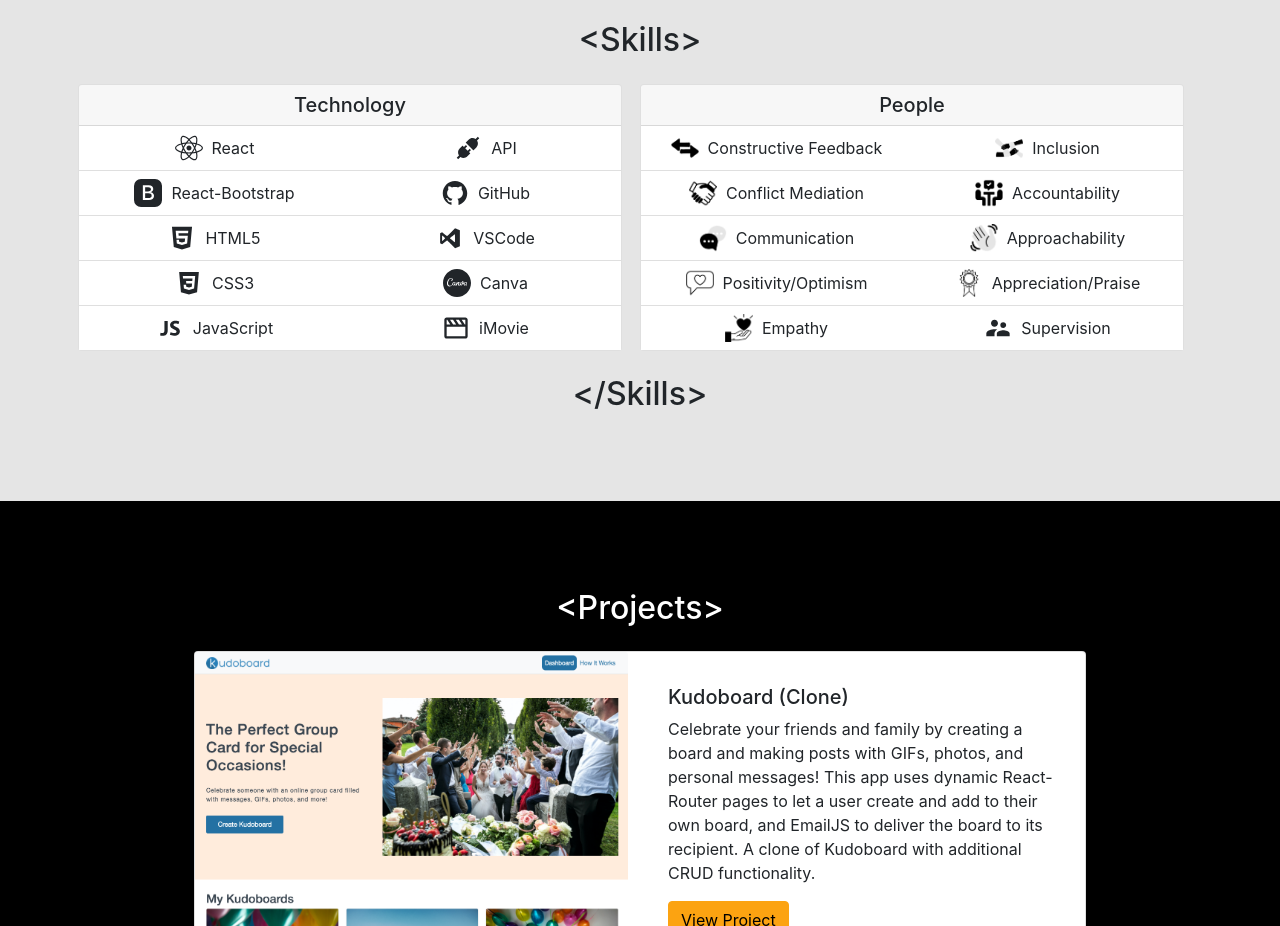
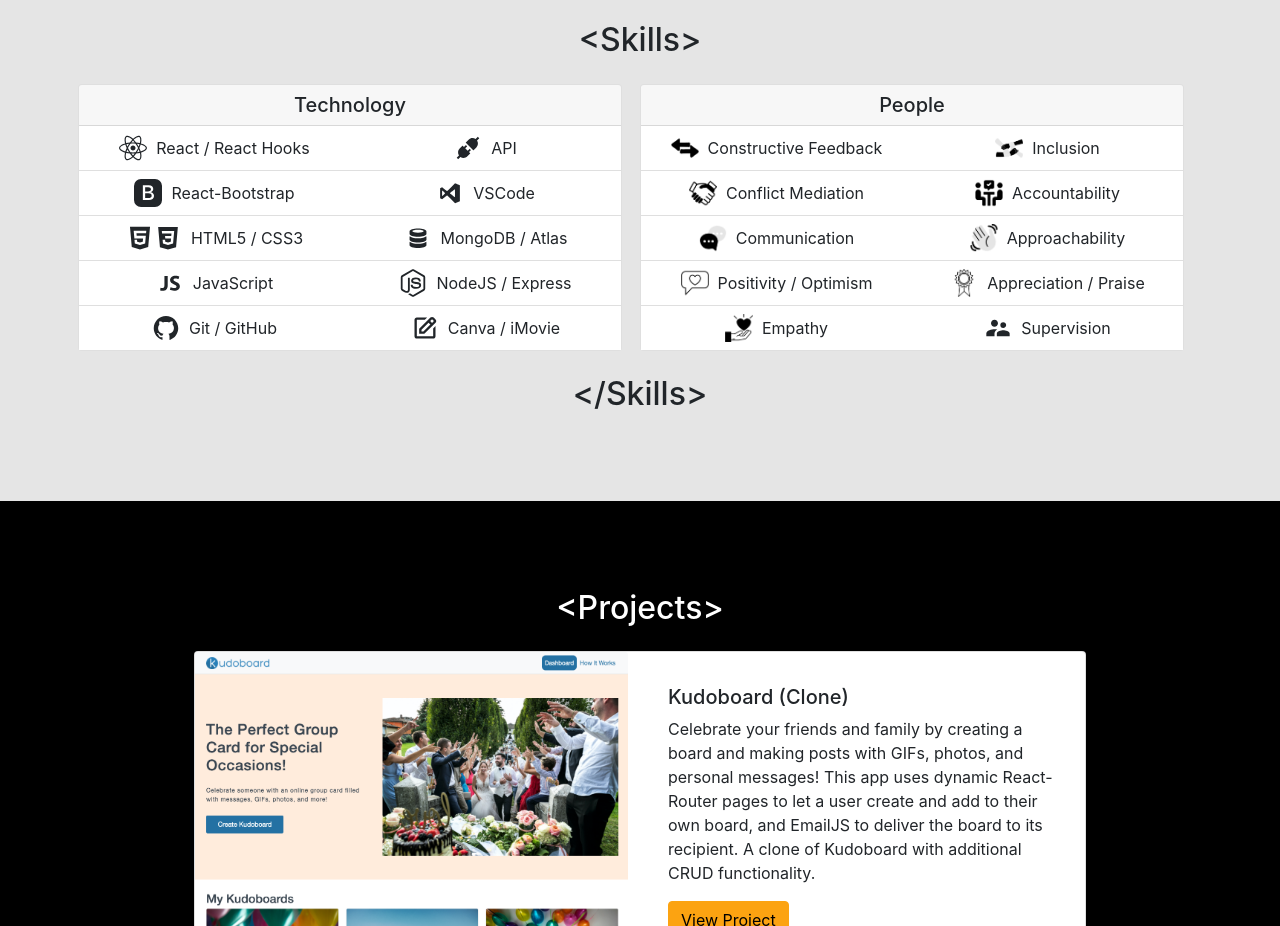
Before and after one commit to victorborges721/portfolio, a React (Create React App) app: page / in a window 1280 px wide. Shown: the part 820-1746 px from the top of the page. Built offline with nearby package versions, Linux system fonts and the light colour scheme.

Commit message:
Updated skills section (skills listed and logos).

```diff
--- a/src/components/Skills/Skills.js
+++ b/src/components/Skills/Skills.js
@@ -10,10 +10,11 @@ import {
 } from "react-bootstrap";
 import { AiFillHtml5, AiFillApi, AiFillGithub } from "react-icons/ai";
 import { DiCss3, DiJavascript1, DiVisualstudio } from "react-icons/di";
-import { FaReact } from "react-icons/fa";
+import { FaReact, FaNodeJs } from "react-icons/fa";
 import { BsFillBootstrapFill } from "react-icons/bs";
 import { SiCanva } from "react-icons/si";
-import { BiMovie } from "react-icons/bi";
+import { BiMovie, BiEdit } from "react-icons/bi";
+import { DiDatabase } from "react-icons/di";
 import { MdSupervisorAccount } from "react-icons/md";
 import accountable from "../../images/accountable.png";
 import appreciation from "../../images/appreciation.png";
@@ -52,7 +53,7 @@ const Skills = () => {
                 <ListGroup variant="flush" style={{ textAlign: "center" }}>
                   <ListGroup.Item>
                     <FaReact size={28} />
-                    &nbsp; React
+                    &nbsp; React / React Hooks
                   </ListGroup.Item>
                   <ListGroup.Item>
                     <BsFillBootstrapFill size={28} />
@@ -60,15 +61,16 @@ const Skills = () => {
                   </ListGroup.Item>
                   <ListGroup.Item>
                     <AiFillHtml5 size={28} />
-                    &nbsp; HTML5
-                  </ListGroup.Item>
-                  <ListGroup.Item>
                     <DiCss3 size={28} />
-                    &nbsp; CSS3
+                    &nbsp; HTML5 / CSS3
                   </ListGroup.Item>
                   <ListGroup.Item>
                     <DiJavascript1 size={28} />
                     &nbsp; JavaScript
+                  </ListGroup.Item>
+                  <ListGroup.Item>
+                    <AiFillGithub size={28} />
+                    &nbsp; Git / GitHub
                   </ListGroup.Item>
                 </ListGroup>
               </Col>
@@ -79,20 +81,20 @@ const Skills = () => {
                     &nbsp; API
                   </ListGroup.Item>
                   <ListGroup.Item>
-                    <AiFillGithub size={28} />
-                    &nbsp; GitHub
-                  </ListGroup.Item>
-                  <ListGroup.Item>
                     <DiVisualstudio size={28} />
                     &nbsp; VSCode
                   </ListGroup.Item>
                   <ListGroup.Item>
-                    <SiCanva size={28} title="Canva logo" />
-                    &nbsp; Canva
+                    <DiDatabase size={28} />
+                    &nbsp; MongoDB / Atlas
                   </ListGroup.Item>
                   <ListGroup.Item>
-                    <BiMovie size={28} />
-                    &nbsp; iMovie
+                    <FaNodeJs size={28} />
+                    &nbsp; NodeJS / Express
+                  </ListGroup.Item>
+                  <ListGroup.Item>
+                    <BiEdit size={28} title="Canva logo" />
+                    &nbsp; Canva / iMovie
                   </ListGroup.Item>
                 </ListGroup>
               </Col>
@@ -166,7 +168,7 @@ const Skills = () => {
                         width="28"
                         height="28"
                       />
-                      &nbsp; Positivity/Optimism
+                      &nbsp; Positivity / Optimism
                     </ListGroup.Item>
                   </OverlayTrigger>
                   <OverlayTrigger
@@ -250,7 +252,7 @@ const Skills = () => {
                         width="28"
                         height="28"
                       />
-                      &nbsp; Appreciation/Praise
+                      &nbsp; Appreciation / Praise
                     </ListGroup.Item>
                   </OverlayTrigger>
                   <OverlayTrigger
```
